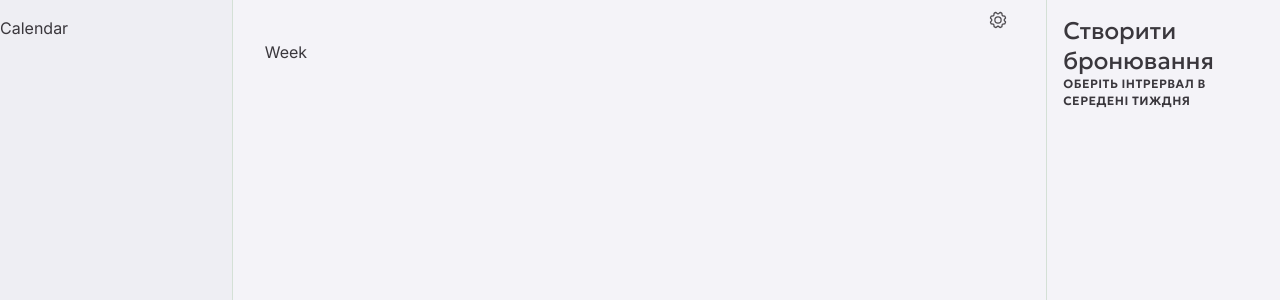
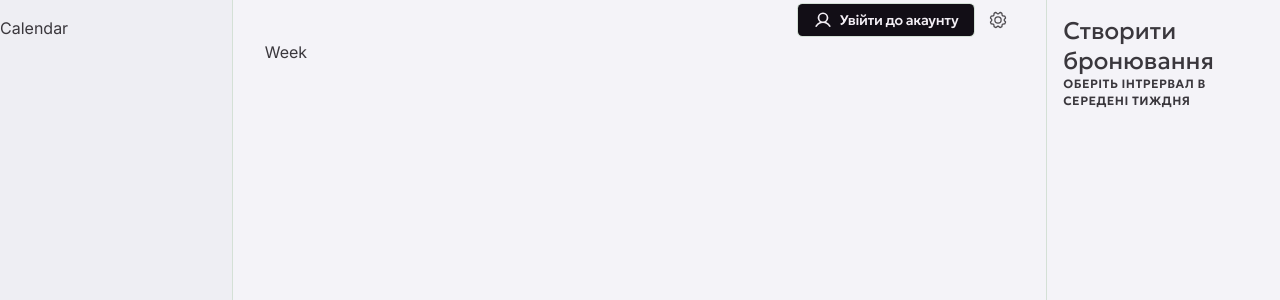
Before and after one commit to Cenaure/Meeting-Room-Booking, a Next.js app in the folder next-web/: page / in a window 1280 px wide. Shown: the top 300 px of the page. Built offline with nearby package versions, Linux system fonts and the light colour scheme; no server answers.

Commit message:
feat(web/auth): add auth provider to layout

```diff
--- a/next-web/src/app/layout.tsx
+++ b/next-web/src/app/layout.tsx
@@ -2,6 +2,8 @@ import type {Metadata} from "next";
 import {Geologica, Inter} from "next/font/google";
 import "./globals.css";
 import {ThemeProvider} from "next-themes";
+import {ReactNode} from "react";
+import {AuthProvider} from "@/providers/auth-provider";
 
 const geologica = Geologica({
   subsets: ["latin", "cyrillic"],
@@ -20,8 +22,10 @@ export const metadata: Metadata = {
 
 export default function RootLayout({
                                      children,
+                                     modal
                                    }: Readonly<{
-  children: React.ReactNode;
+  children: ReactNode,
+  modal: ReactNode
 }>) {
   return (
     <html
@@ -31,7 +35,10 @@ export default function RootLayout({
     >
     <body className="min-h-full flex flex-col h-full">
     <ThemeProvider attribute="class" defaultTheme="light" enableSystem>
-      {children}
+      <AuthProvider>
+        {children}
+        {modal}
+      </AuthProvider>
     </ThemeProvider>
     </body>
     </html>
```
